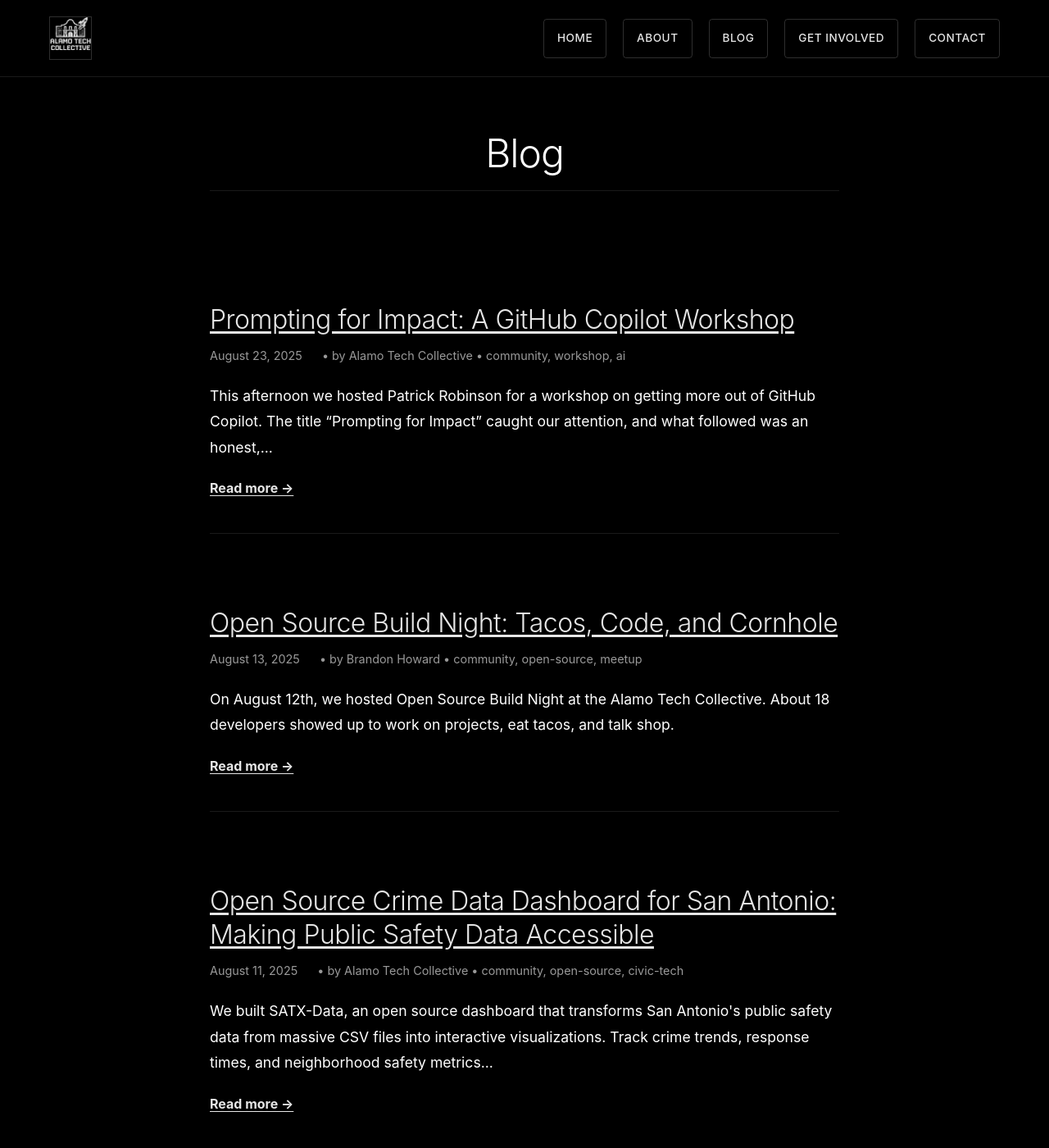
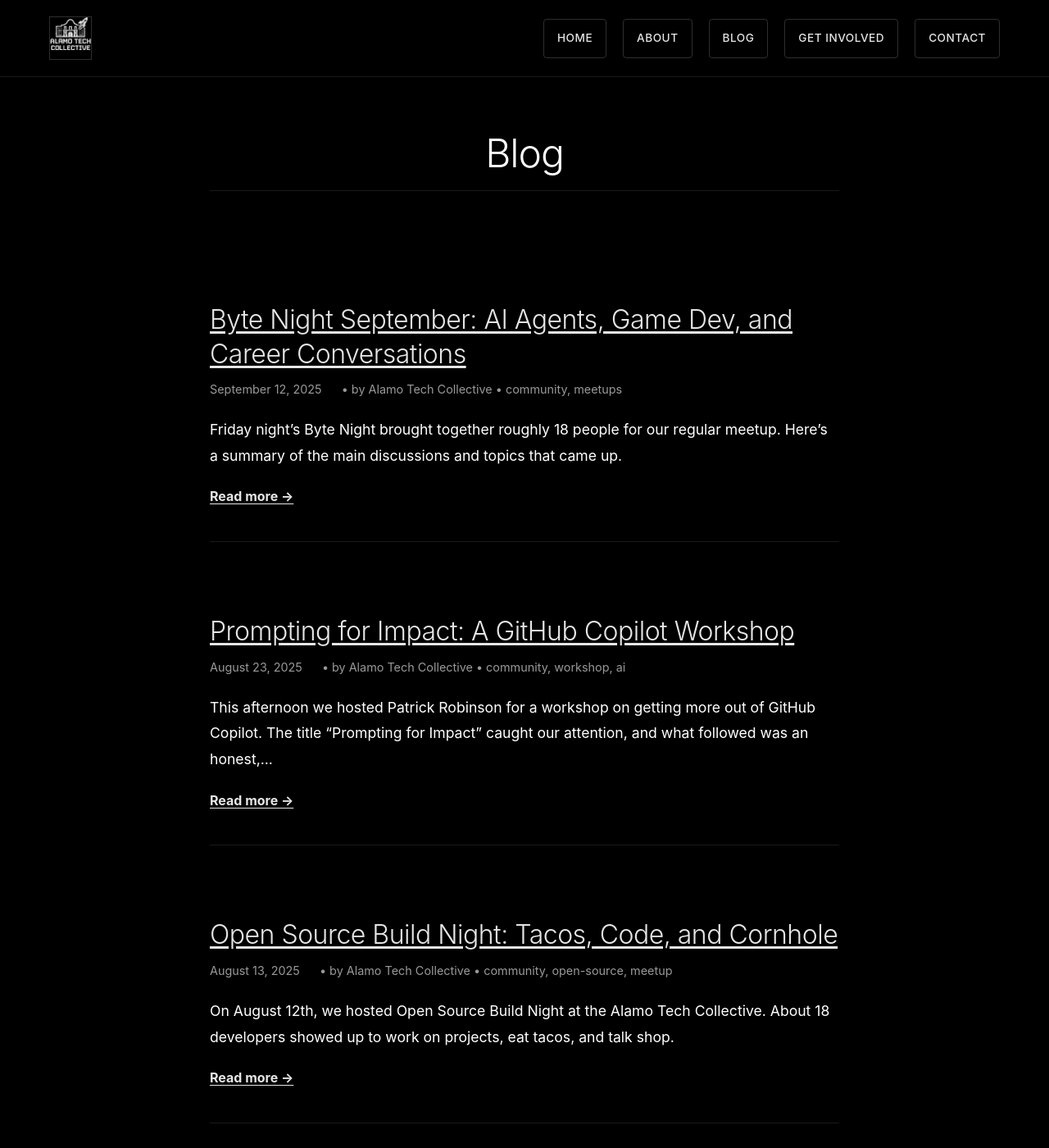
Before and after one commit to Alamo-Tech-Collective/alamo-tech-collective.github.io, a Jekyll site: the page built from blog.md, in a window 1280 px wide and 1400 px high. Shown: the whole window at 82% size. Built offline with Jekyll 4.4.1, drawn with Linux system fonts in a browser that asks for light colours; some of the changed lines change nothing that is shown; some of the changed text lies outside the part shown.

Commit message:
New post and fixed author on old posts

```diff
--- a/_posts/2025-08-09-byte-night-august-charlotte-cybersecurity.md
+++ b/_posts/2025-08-09-byte-night-august-charlotte-cybersecurity.md
@@ -3,7 +3,7 @@
 title: "Byte Night August: Corrina Shows Off Charlotte AI Security Tool"
 date: 2025-08-09
 categories: [community, events, cybersecurity]
-author: "Brandon Howard"
+author: "Alamo Tech Collective"
 excerpt: "August's Byte Night featured Corrina demonstrating Charlotte, an AI-powered security tool for red teaming and vulnerability assessment. Plus great discussions about everything from GlusterFS nightmares to career advice."
 ---
 
--- a/_posts/2025-08-13-open-source-build-night.md
+++ b/_posts/2025-08-13-open-source-build-night.md
@@ -3,7 +3,7 @@
 title: "Open Source Build Night: Tacos, Code, and Cornhole"
 date: 2025-08-13
 categories: [community, open-source, meetup]
-author: "Brandon Howard"
+author: "Alamo Tech Collective"
 attendees: 18
 ---
 
--- /dev/null
+++ b/_posts/2025-09-12-byte-night-september-meetup.md
@@ -0,0 +1,69 @@
+---
+layout: post
+title: "Byte Night September: AI Agents, Game Dev, and Career Conversations"
+date: 2025-09-12
+categories: [community, meetups]
+author: "Alamo Tech Collective"
+attendees: 18
+---
+
+Friday night's Byte Night brought together roughly 18 people for our regular meetup. Here's a summary of the main discussions and topics that came up.
+
+## New Faces and Introductions
+
+Several first-time attendees joined us, including:
+
+- An admin for Coupa (cloud-based invoicing) at a medical school
+- Someone doing IT for the military at Lackland
+- A recent arrival who'd been working remotely from Tel Aviv, Brazil, the Bahamas, Key West, and other locations before settling in San Antonio
+
+## Technical Discussions
+
+### AI and Development Tools
+A significant portion of the evening focused on AI agents and development workflows:
+
+- Using Claude and Playwright together for automation
+- Multi-agent systems (MAS) for complex development tasks
+- The FAR filter approach for evaluating AI output (Factual, Actionable, Relevant)
+- Concerns about security in AI-generated code
+- Discussion about AI prompt engineering and "reverse prompting" techniques
+
+### Game Development
+Multiple conversations about game engines and development:
+
+- Building simple game engines with OpenGL and Vulkan
+- Discussion of procedural generation using Perlin noise
+- A gravity-based mobile game called "Graviton" that one member had published
+- Unity's pricing changes and their impact on indie developers
+- The challenges of maintaining mobile games across Android updates
+
+### Other Technical Topics
+- Distributed tracing challenges and solutions
+- Custom mechanical keyboards, including one with only 30 keys using layers
+- NoSQL vs SQL database choices
+- An idea for an operating system without folders (using tags instead)
+- QA automation terminology and best practices
+- Testing strategies (TDD vs implementation-first approaches)
+
+## Career and Business Discussions
+
+- Job searching in San Antonio's tech market
+- The prevalence of government and banking jobs requiring security clearances
+- Comparisons between San Antonio and Austin tech scenes
+- The challenges of running a software agency
+
+## Community Updates
+
+- Taco Tuesday Open Source Builder Night continues every other Tuesday
+- Coffee & Code this Sunday (7-11am) had 14 RSVPs, up from the usual 6
+- Plans for an AI-assisted coding workshop later in the month
+- Discussion about using AI agents to guide development rather than writing all code directly
+
+## Notable Quotes and Moments
+
+- "I've been to meetups in Austin and this is so much more chill"
+- Someone describing the scene as potential "fight club with keyboards"
+- One attendee mentioned they've been to other meetups in San Antonio and this is the only one where real technical conversations happen
+- Discussion about the eternal struggle of naming variables
+- A member's approach to incremental development: "finish a piece, build it, see if it works, and then push it out"
+- As one attendee noted while leaving: "A lot of smart minds in the building"
```
